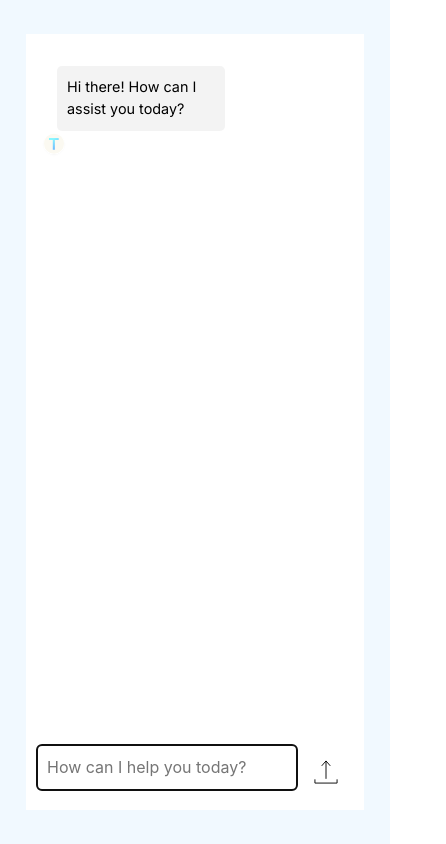
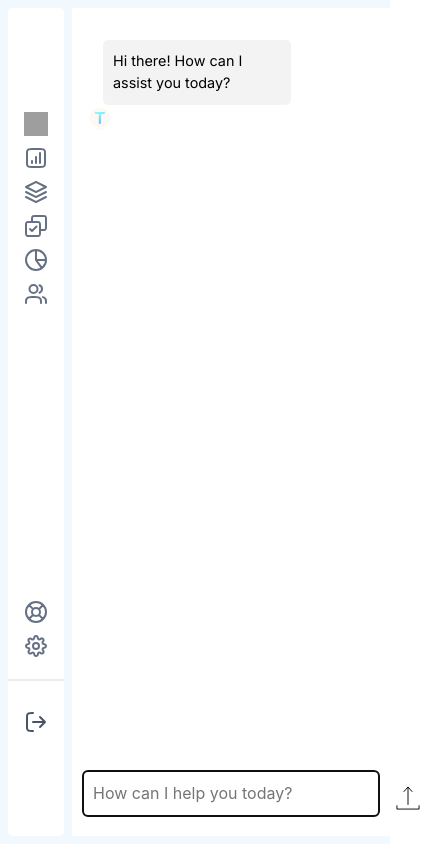
Before and after one commit to haticesaike/lavendor, a React (Vite) app: page / in a window 390 px wide. Shown: the whole page, 446 px wide, since content can reach past the window. Built offline with nearby package versions, Linux system fonts and the light colour scheme; no server answers; grey boxes are pictures that could not be loaded.

Commit message:
responsive design developed

```diff
--- a/src/App.module.css
+++ b/src/App.module.css
@@ -1,5 +1,7 @@
 .App {
+
   display: flex;
+  box-sizing: border-box;
   width: 100%;
   height: 100vh;
   align-items: flex-start;
@@ -7,22 +9,36 @@
   gap: 30px;
   padding: 34px 26px;
 }
+
 .left {
   flex: 1;
   background-color: var(--white);
   height: 100%;
   border-radius: 5px;
+  width: fit-content;
+  max-width: 100%;
 }
+
 .right {
   flex: 4;
   background-color: var(--white);
   height: 100%;
   border-radius: 5px;
 }
-@media (max-width: 767px) {
 
-  .left{
-    display: none;
+@media (max-width: 768px) {
+
+  .App {
+    padding: 0.5rem;
+    gap: 0.5rem;
+  }
+
+  .left, .right {
+    flex: none;
+
+  }
+  .right{
+    width: 100%;
   }
 
 
--- a/src/components/Navbar/Navbar.module.css
+++ b/src/components/Navbar/Navbar.module.css
@@ -5,3 +5,12 @@
   padding: 1rem;
   height: 10%;
 }
+@media (max-width: 768px) {
+  .navbar {
+    visibility: hidden;
+    opacity: 0;
+    width:0;
+    padding: 0;
+    margin: 0;
+  }
+}
--- a/src/components/SearchBar/SearchBar.module.css
+++ b/src/components/SearchBar/SearchBar.module.css
@@ -1,5 +1,18 @@
 .searchBar {
   display: flex;
   justify-content: center;
-  height: 9%;
 }
+
+.searchBarInput {
+  width: 85%;
+  height: 40px;
+}
+
+@media (max-width: 768px) {
+  .searchBar {
+    display: none;
+    padding: 0;
+    margin: 0;
+  }
+
+}
--- a/src/components/SidePanel/SidePanel.module.css
+++ b/src/components/SidePanel/SidePanel.module.css
@@ -5,13 +5,14 @@
   padding: 1rem;
   height: 71%;
 }
+
 .menuItem {
   display: flex;
   align-items: center;
-  padding: 8px;
+  padding: 0.5rem;
 }
-.icon,
-.dropdownIcon {
+
+.icon, .dropdownIcon {
   width: 24px;
   height: 24px;
 }
@@ -20,8 +21,8 @@
   margin-left: 8px;
   flex-grow: 1;
 }
-.topItems li,
-.bottomItems li {
+
+.topItems li, .bottomItems li {
   display: flex;
   align-items: center;
   color: var(--menuText);
@@ -29,10 +30,22 @@
   font-family: "Inter", sans-serif;
   font-weight: 600;
   font-style: normal;
-  padding: 0.5rem;
-}
-.topItems li:hover,
-.bottomItems li:hover {
-  background-color: var(--hoverColor);
   cursor: pointer;
 }
+
+.topItems li:hover, .bottomItems li:hover {
+  background-color: var(--hoverColor);
+}
+
+@media (max-width: 768px) {
+
+
+  .label, .dropdownIcon {
+    display: none;
+  }
+
+  .menuItem {
+    padding: 5px 0;
+
+  }
+}
--- a/src/components/UserInfo/UserInfo.module.css
+++ b/src/components/UserInfo/UserInfo.module.css
@@ -18,12 +18,14 @@
   width: 100%;
   flex-direction: column;
 }
+
 .nameWithIcon {
   display: flex;
   width: 100%;
   align-items: center;
   justify-content: space-between;
 }
+
 .logOut {
   width: 24px;
   height: 24px;
@@ -31,17 +33,27 @@
   cursor: pointer;
 }
 
-.name {
+.name, .email {
   font-size: 0.8rem;
   font-weight: 600;
-  font-family: "Inter ", sans-serif;
-  font-style: normal;
-  color: var(--menuText);
-}
-.email {
-  font-size: 0.8rem;
-  font-weight: 400;
-  font-family: "Inter" , sans-serif;
+  font-family: "Inter", sans-serif;
   font-style: normal;
   color: var(--textColor);
 }
+
+@media (max-width: 768px) {
+  .name, .email {
+    display: none;
+
+  }
+
+  .userInfo {
+    display: flex;
+    justify-content: center;
+    width: 44px;
+  }
+  .avatar{
+    display: none;
+
+  }
+}
```
Also changed, not shown: src/components/SidePanel/SidePanel.tsx (indentation only).
